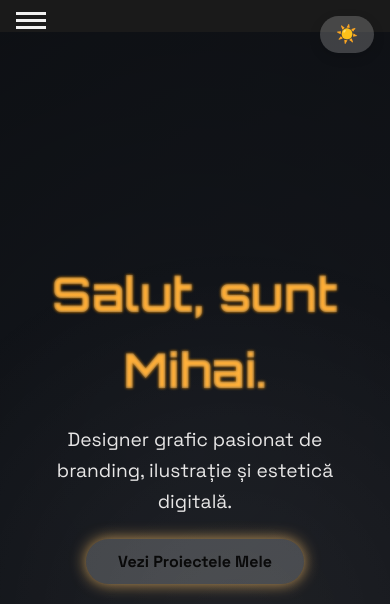
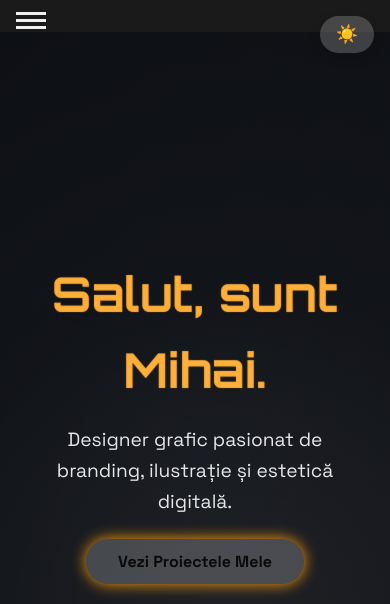
Before and after one commit to MihaiCosmin13/portofoliu-mihai, a plain HTML site: page index.html in a window 390 px wide. Shown: the top 604 px of the page. Drawn offline with Linux system fonts and the light colour scheme; a script that the page names is missing.

Commit message:
Actualizări stil responsive + meniu mobil

```diff
--- a/style.css
+++ b/style.css
@@ -44,7 +44,7 @@ section {
   font-size: 3rem;
   margin-bottom: 1rem;
   color: var(--accent-color);
-  text-shadow: 0 0 3px #ff9b05;
+  text-shadow: 0 0 1px #ff9b05;
 }
 
 .hero-content p {
@@ -65,7 +65,7 @@ section {
   cursor: pointer;
   text-decoration: none;
   transition: all 0.3s ease;
-  box-shadow: 0 0 15px rgba(243, 185, 99, 0.8);
+  box-shadow: 0 0 15px #ff9b05;
 }
 
 .cta-button:hover {
```
